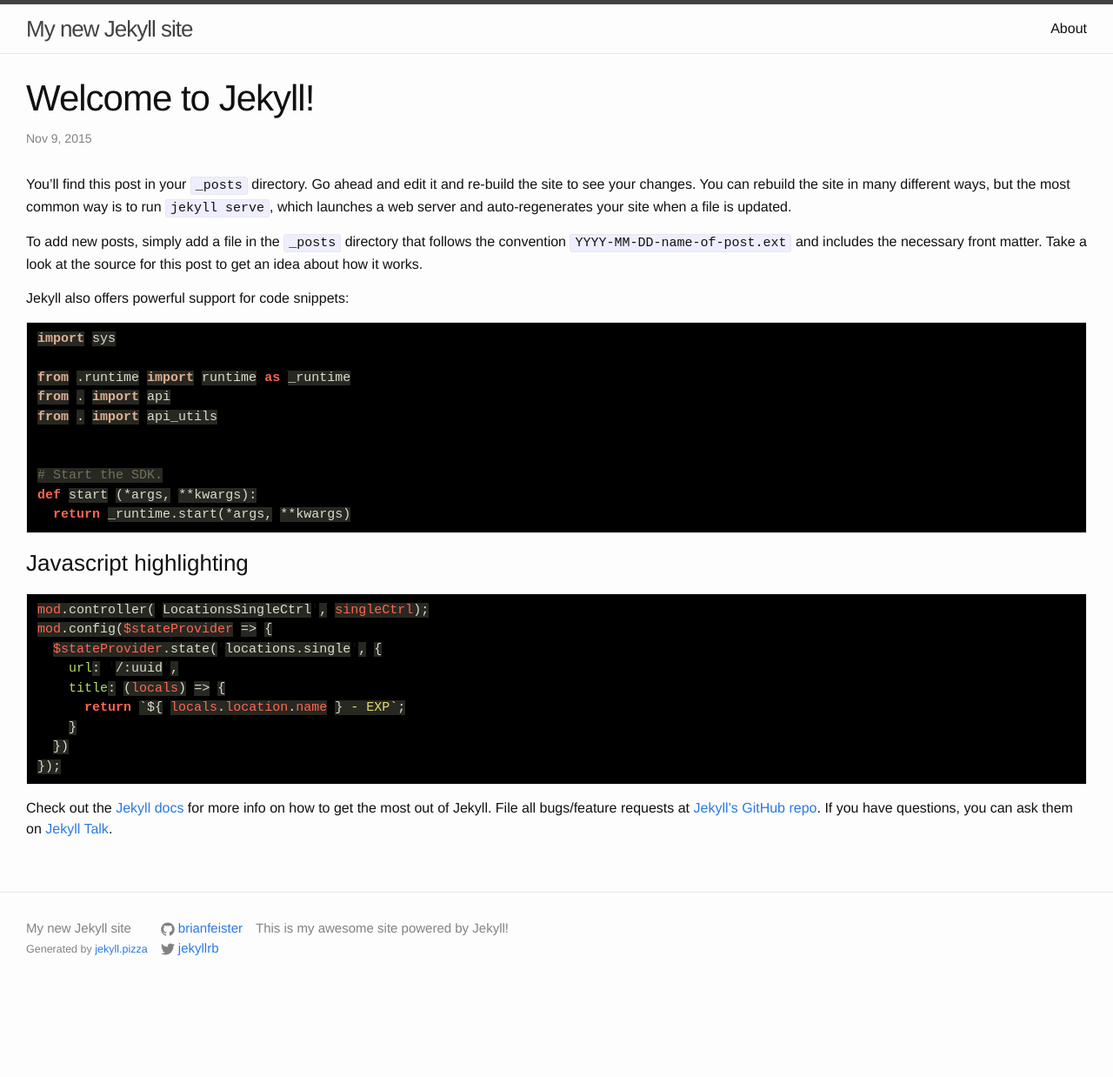
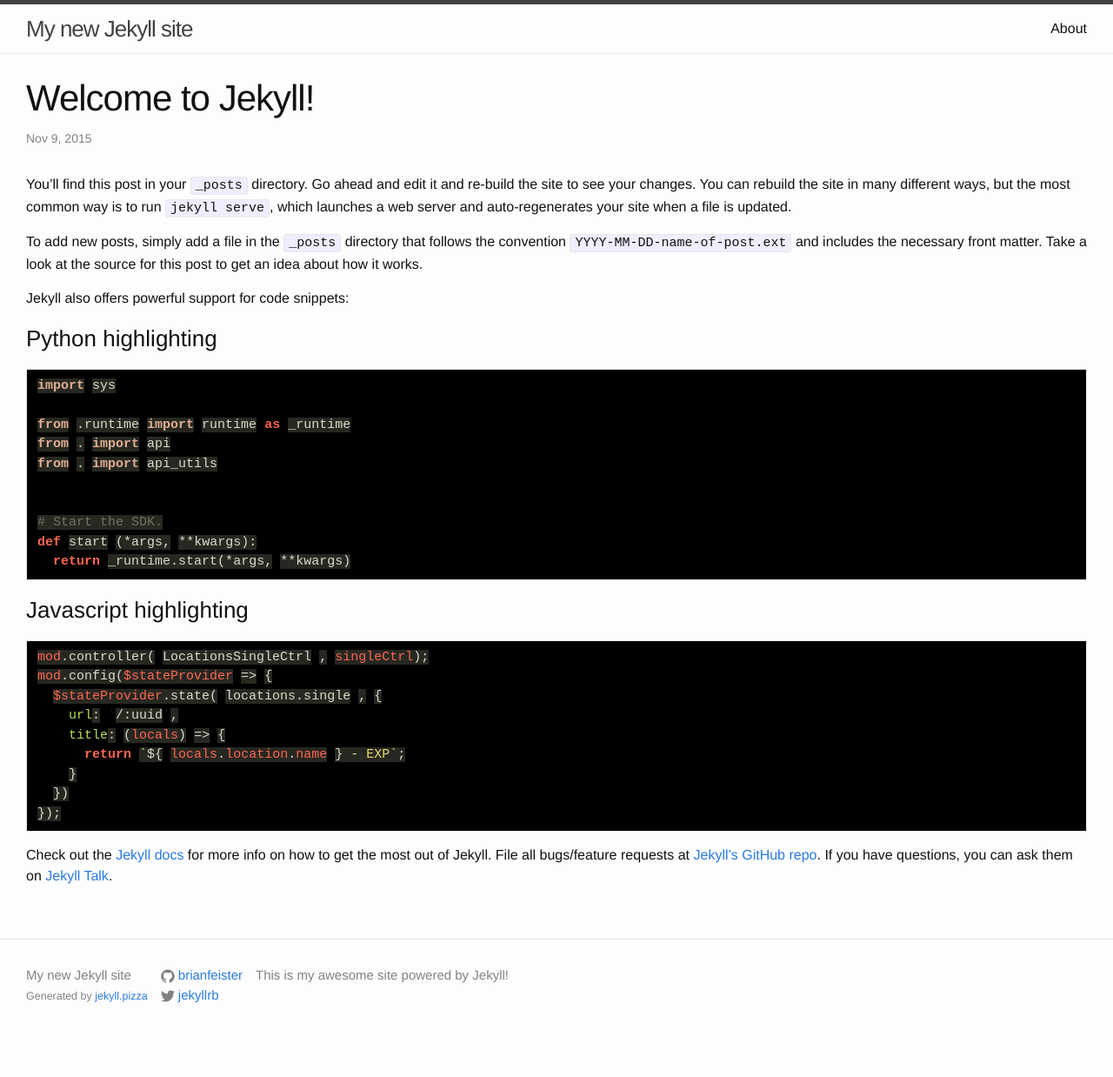
Before and after one commit to brianfeister/brianfeister.github.io, a Jekyll site: the page built from _posts/2015-11-09-welcome-to-jekyll.md, in a window 1280 px wide. Shown: the whole page at 87% size. Built offline with Jekyll 4.4.1, drawn with Linux system fonts in a browser that asks for light colours; before the commit the page ends 1184 px from its top, so only the background shows below that.

Commit message:
Update 2015-11-09-welcome-to-jekyll.md

```diff
--- a/_posts/2015-11-09-welcome-to-jekyll.md
+++ b/_posts/2015-11-09-welcome-to-jekyll.md
@@ -9,6 +9,8 @@ You’ll find this post in your `_posts` directory. Go ahead and edit it and re-
 To add new posts, simply add a file in the `_posts` directory that follows the convention `YYYY-MM-DD-name-of-post.ext` and includes the necessary front matter. Take a look at the source for this post to get an idea about how it works.
 
 Jekyll also offers powerful support for code snippets:
+
+### Python highlighting
 
 {% highlight python %}
 
```
